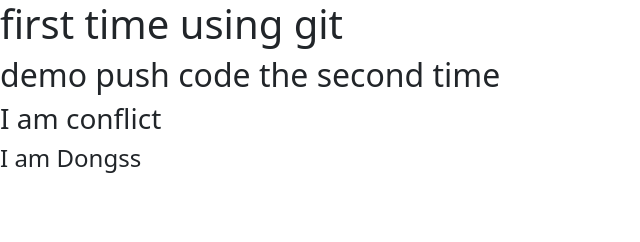
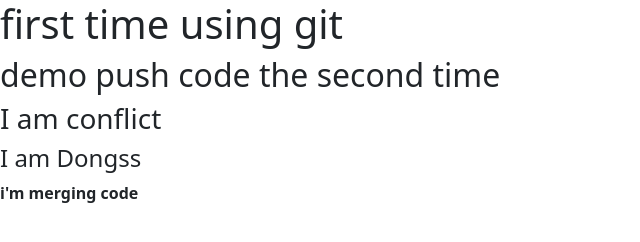
Before and after one commit to Kelvin2k/BCS09-DemoGit, a plain HTML site: page index.html in a window 1280 px wide. Shown: the whole page, without its empty margins (0-640 px from the left). Drawn offline with nearby package versions, Linux system fonts and the light colour scheme.

Commit message:
merge code into main branch

```diff
--- a/index.html
+++ b/index.html
@@ -21,6 +21,7 @@
     <h2>demo push code the second time</h2>
     <h3>I am conflict</h3>
     <h4>I am Dongss</h4>
+    <b>i'm merging code</b>
     <footer>
         <!-- place footer here -->
     </footer>
```
